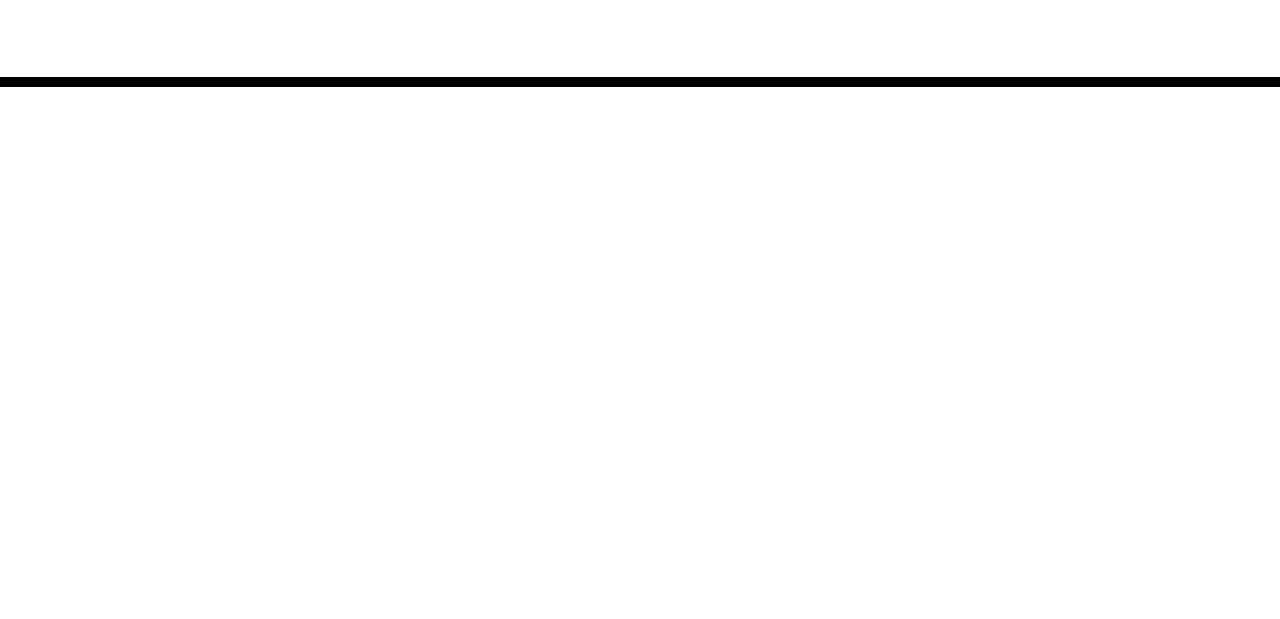
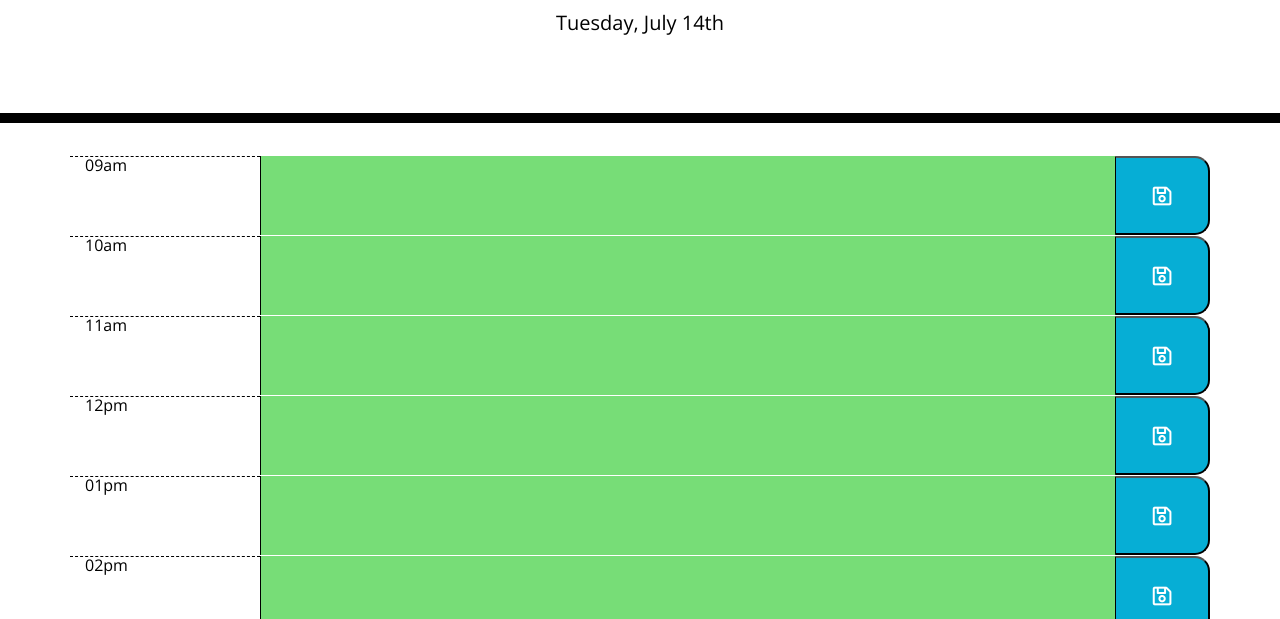
Before and after one commit to APopp524/Day-Planner, a plain HTML site: page index.html in a window 1280 px wide. Shown: the part 181-800 px from the top of the page. Drawn offline with nearby package versions, Linux system fonts and the light colour scheme.

Commit message:
updated everything

```diff
--- a/script.js
+++ b/script.js
@@ -1,4 +1,5 @@
 var dayPlanner = [
+
     {
         id: "0",
         hour: "09",
@@ -30,7 +31,6 @@ var dayPlanner = [
         meridiem: "pm",
         reminder: ""
     },
-
     {
         id: "4",
         hour: "01",
@@ -38,7 +38,6 @@ var dayPlanner = [
         meridiem: "pm",
         reminder: ""
     },
-
     {
         id: "5",
         hour: "02",
@@ -73,19 +72,92 @@ var dayPlanner = [
 
 ]
 
-// Saves all the reminders and data to Local Storage
-function saveDate() {
+// localStorage saves
+function plannerSaves() {
     localStorage.setItem("dayPlanner", JSON.stringify(dayPlanner));
 }
 
-function showSaveDate() {
+
+function displaySaves() {
     dayPlanner.forEach(function (_thisHour) {
         $(`#${_thisHour.id}`).val(_thisHour.reminder);
     })
 }
 
-// Get updated current date
-function currentDate() {
-    var topCurrentDate = moment().format('dddd, MMMM Do');
-    $("#currentDay").text(currentDate);
+function currentTimeDay() {
+    var currentTimeDay = moment().format('dddd, MMMM Do');
+    $("#currentDay").text(currentTimeDay);
 }
+
+
+function init() {
+    var daySaves = JSON.parse(localStorage.getItem("dayPlanner"));
+
+    if (daySaves) {
+        dayPlanner = daySaves;
+    }
+
+    plannerSaves();
+    displaySaves();
+}
+
+// loads current time and day moment.js
+currentTimeDay();
+
+dayPlanner.forEach(function(thisHour) {
+
+    var hourRow = $("<form>").attr({
+        "class": "row"
+    });
+    $(".container").append(hourRow);
+
+    var hourField = $("<div>")
+        .text(`${thisHour.hour}${thisHour.meridiem}`)
+        .attr({
+            "class": "col-md-2 hour"
+    });
+
+    // planner data
+    var hourPlan = $("<div>")
+        .attr({
+            "class": "col-md-9 description p-0"
+        });
+    var planData = $("<textarea>");
+    hourPlan.append(planData);
+    planData.attr("id", thisHour.id);
+    if (thisHour.time < moment().format("HH")) {
+        planData.attr ({
+            "class": "past",
+        })
+    } else if (thisHour.time === moment().format("HH")) {
+        planData.attr({
+            "class": "present"
+        })
+    } else if (thisHour.time > moment().format("HH")) {
+        planData.attr({
+            "class": "future"
+        })
+    }
+
+
+    // save button for each event
+    var saveButton = $("<i class='far fa-save fa-lg'></i>")
+    var savePlan = $("<button>")
+        .attr({
+            "class": "col-md-1 saveBtn"
+    });
+    savePlan.append(saveButton);
+    hourRow.append(hourField, hourPlan, savePlan);
+})
+
+// saves data to be used in localStorage
+$(".saveBtn").on("click", function(event) {
+    event.preventDefault();
+    var saveLocalStorage = $(this).siblings(".description").children(".future").attr("id");
+    dayPlanner[saveLocalStorage].reminder = $(this).siblings(".description").children(".future").val();
+    console.log(saveLocalStorage);
+    plannerSaves();
+    displaySaves();
+})
+
+init();
--- a/style.css
+++ b/style.css
@@ -11,6 +11,8 @@ body {
     color: #000000;
     border-left: 1px solid black;
     padding: 10px;
+    width: 100%;
+    height: 100%;
   }
 
   .jumbotron {
@@ -65,7 +67,7 @@ body {
     color: white;
   }
 
-  .saveBtn i:hover {
+  .saveBtn:hover {
     font-size: 20px;
     transition: all .3s ease-in-out;
   }
```
Also changed, not shown: index.html (+15 -5 lines). Lines whose indentation alone changed are shown as unchanged.
